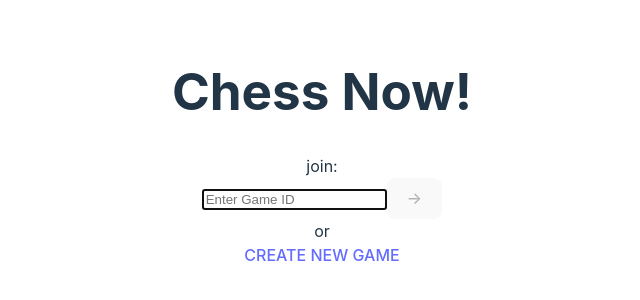
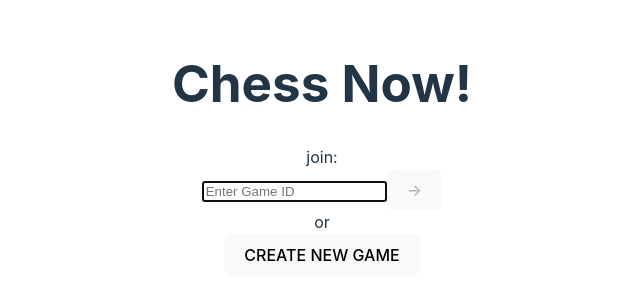
Before and after one commit to juanstakys/leisure-chess-spa, a Vue app: page / in a window 1280 px wide. Shown: the part 252-552 px from the top of the page, without its empty margins (318-958 px from the left). Built offline with nearby package versions, Linux system fonts and the light colour scheme.

Commit message:
Add game creation and WebSocket communication

```diff
--- a/src/App.vue
+++ b/src/App.vue
@@ -1,3 +1,13 @@
+<template>
+    <h1>Chess Now!</h1>
+    <component
+        :is="currentView"
+        :gameId="gameId"
+        @create="onCreate"
+        @join="onJoin"
+    />
+</template>
+
 <script setup>
 import { ref, computed } from "vue";
 import Home from "./Home.vue";
@@ -11,6 +21,8 @@ const routes = {
 
 const currentPath = ref(window.location.hash);
 
+let gameId;
+
 window.addEventListener("hashchange", () => {
     currentPath.value = window.location.hash;
 });
@@ -18,11 +30,17 @@ window.addEventListener("hashchange", () => {
 const currentView = computed(() => {
     return routes[currentPath.value.slice(1) || "/"] || NotFound;
 });
+
+async function onCreate() {
+    const response = await fetch("http://localhost:3000");
+    gameId = await response.text();
+    window.location.hash = "/play";
+}
+
+async function onJoin(gId) {
+    gameId = gId;
+    window.location.hash = "/play";
+}
 </script>
 
-<template>
-    <h1>Chess Now!</h1>
-    <component :is="currentView" />
-</template>
-
 <style scoped></style>
--- a/src/Home.vue
+++ b/src/Home.vue
@@ -27,7 +27,13 @@
 
             <div aria-hidden="true">or</div>
 
-            <a href="#/play"> CREATE NEW GAME </a>
+            <button
+                class="btn primary"
+                @click="onCreate"
+                title="Create new game"
+            >
+                CREATE NEW GAME
+            </button>
         </section>
     </main>
 </template>
@@ -41,10 +47,15 @@ const canJoin = computed(() => gameId.value.trim().length > 0);
 
 const emit = defineEmits<{
     (e: "join", id: string): void;
+    (e: "create"): void;
 }>();
 
 function onJoin() {
     if (!canJoin.value) return;
     emit("join", gameId.value.trim());
 }
+
+function onCreate() {
+    emit("create");
+}
 </script>
--- a/src/Play.vue
+++ b/src/Play.vue
@@ -1,16 +1,14 @@
-<script setup>
-import { TheChessboard } from "vue3-chessboard";
-
-import "vue3-chessboard/style.css";
-</script>
-
 <template>
     <div>
         <main>
             <!-- Layout container: left = board, right = sidebar -->
             <section class="board">
+                <p>game ID: {{ gameId }}</p>
                 <!-- Chessboard area -->
-                <the-chessboard />
+                <the-chessboard
+                    @board-created="(api) => (board = api)"
+                    @move="handleMove"
+                />
             </section>
 
             <section class="sidebar" aria-label="Game sidebar">
@@ -40,6 +38,35 @@ import "vue3-chessboard/style.css";
     </div>
 </template>
 
+<script setup>
+import { onMounted } from "vue";
+import { TheChessboard } from "vue3-chessboard";
+import "vue3-chessboard/style.css";
+
+let ws;
+let board;
+
+const props = defineProps({
+    gameId: String,
+});
+
+function handleMove({ san }) {
+    ws.send(`${props.gameId} move ${san}`);
+}
+
+onMounted(() => {
+    ws = new WebSocket("ws://localhost:3001");
+    ws.onopen = () => {
+        ws.send(`${props.gameId} join`);
+    };
+    ws.onmessage = ({ data }) => {
+        console.log(data);
+        // TODO: allow resign and draw offering
+        board.move(data);
+    };
+});
+</script>
+
 <style scoped>
 main {
     display: flex;
```
